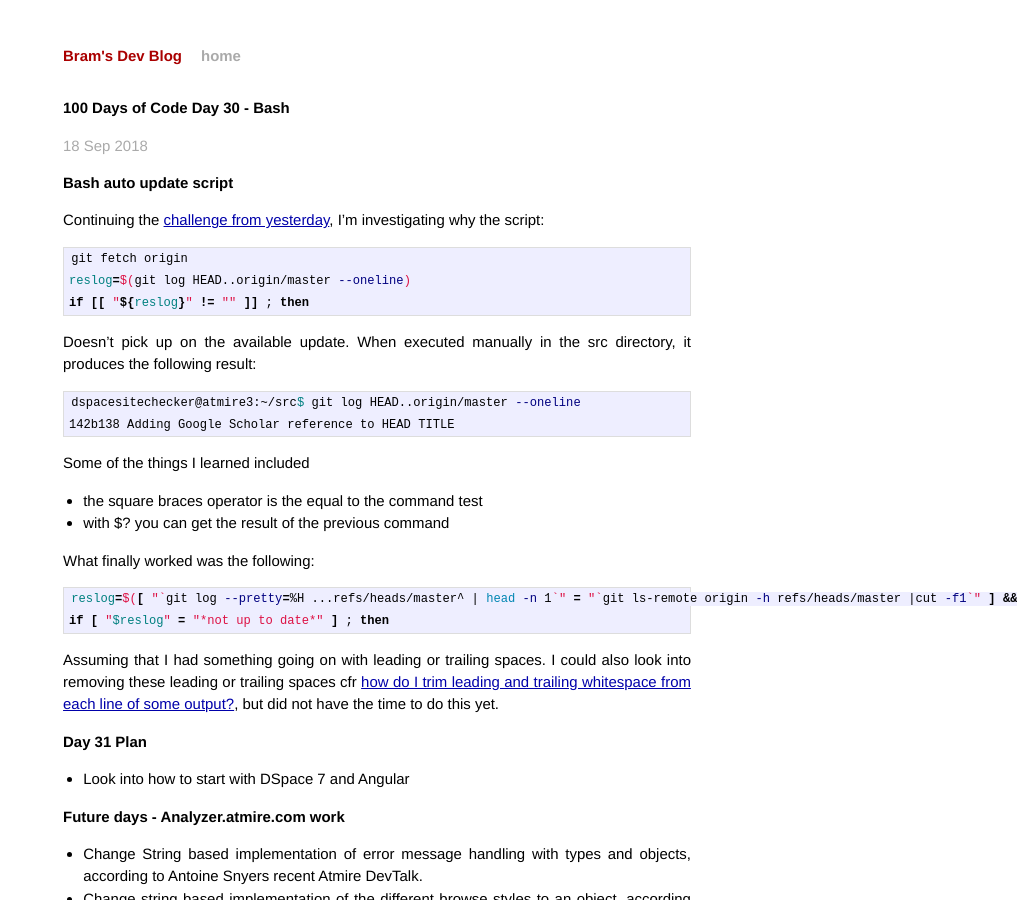
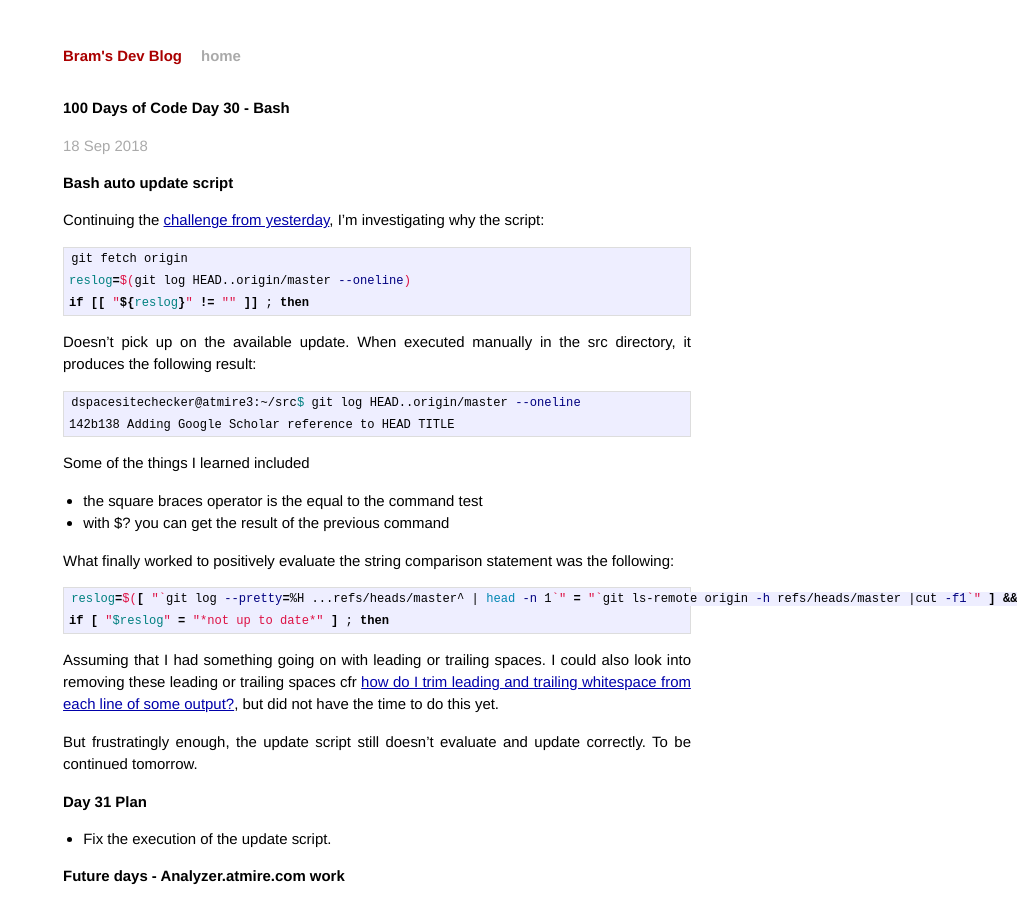
Before and after one commit to bram-atmire/bram-atmire.github.io, a Jekyll site: the page built from _posts/2018-09-18-100-days-of-code-day-30-bash.markdown, in a window 1280 px wide and 900 px high. Shown: the whole window, without its empty margins (263-1280 px from the left). Built offline with Jekyll 4.4.1, drawn with Linux system fonts in a browser that asks for light colours.

Commit message:
Day 30 report correction

````diff
--- a/_posts/2018-09-18-100-days-of-code-day-30-bash.markdown
+++ b/_posts/2018-09-18-100-days-of-code-day-30-bash.markdown
@@ -26,7 +26,7 @@ Some of the things I learned included
 * the square braces operator is the equal to the command test
 * with $? you can get the result of the previous command
 
-What finally worked was the following:
+What finally worked to positively evaluate the string comparison statement was the following:
 
 ```bash
 reslog=$([ "`git log --pretty=%H ...refs/heads/master^ | head -n 1`" = "`git ls-remote origin -h refs/heads/master |cut -f1`" ] && echo "up to date" || echo "not up to date")
@@ -36,9 +36,11 @@ if [ "$reslog" = "*not up to date*" ] ; then
 Assuming that I had something going on with leading or trailing spaces.
 I could also look into removing these leading or trailing spaces cfr [how do I trim leading and trailing whitespace from each line of some output?](https://unix.stackexchange.com/questions/102008/how-do-i-trim-leading-and-trailing-whitespace-from-each-line-of-some-output), but did not have the time to do this yet.
 
+But frustratingly enough, the update script still doesn't evaluate and update correctly. To be continued tomorrow.
+
 # Day 31 Plan
 
-* Look into how to start with DSpace 7 and Angular
+* Fix the execution of the update script.
 
 # Future days - Analyzer.atmire.com work
 
````
